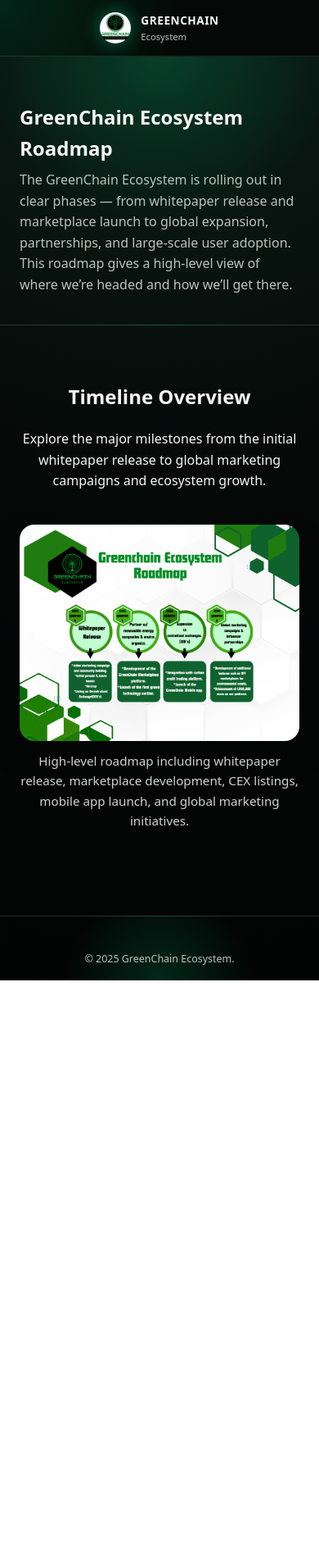
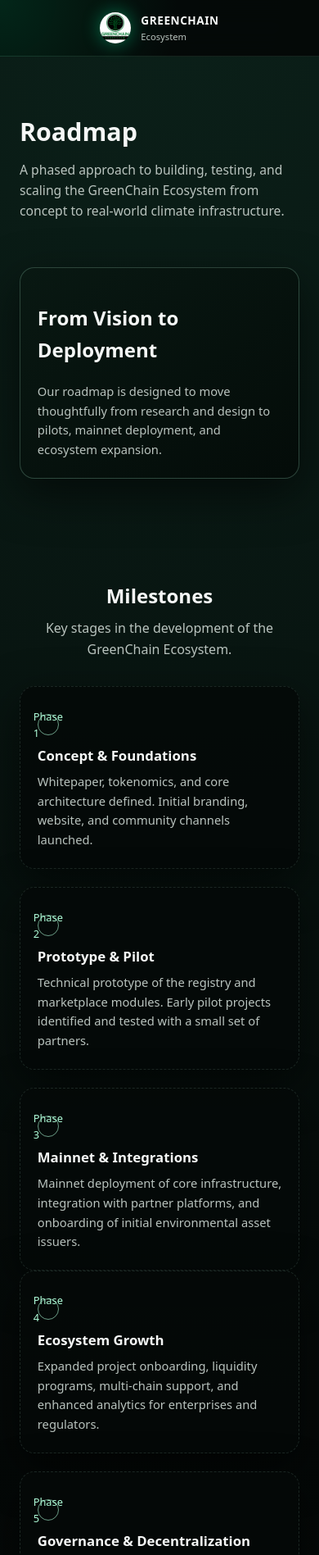
Before and after one commit to GreenchainECO-CEO/greenchain-ecosystem, a plain HTML site: page roadmap.html in a window 390 px wide. Shown: the top 1897 px of the page at 82% size. Before the commit the page ends 1196 px from the top, so only its background shows below. Drawn offline with Linux system fonts and the light colour scheme.

Commit message:
Update roadmap.html

```diff
--- a/roadmap.html
+++ b/roadmap.html
@@ -3,39 +3,8 @@
 <head>
   <meta charset="UTF-8" />
   <meta name="viewport" content="width=device-width, initial-scale=1.0" />
-  <title>GreenChain Ecosystem | Roadmap</title>
+  <title>Roadmap | GreenChain Ecosystem</title>
   <link rel="stylesheet" href="styles.css" />
-
-  <!-- Extra styling just for the roadmap image -->
-  <style>
-    .roadmap-hero-text {
-      max-width: 740px;
-      margin: 0 auto;
-    }
-
-    .roadmap-image-wrapper {
-      margin: 2.5rem auto 1rem auto;
-      max-width: 1100px;
-    }
-
-    .roadmap-image {
-      width: 100%;
-      height: auto;
-      border-radius: 18px;
-      box-shadow: 0 18px 40px rgba(0, 0, 0, 0.15);
-      display: block;
-    }
-
-    .text-center {
-      text-align: center;
-    }
-
-    .roadmap-caption {
-      font-size: 0.95rem;
-      opacity: 0.85;
-      margin-top: 0.75rem;
-    }
-  </style>
 </head>
 <body>
   <header class="site-header">
@@ -50,56 +19,153 @@
       <nav class="nav">
         <a href="mission.html">Mission</a>
         <a href="ecosystem.html">Ecosystem</a>
-        <a href="roadmap.html" class="nav-cta active">Roadmap</a>
+        <a href="roadmap.html">Roadmap</a>
         <a href="whitepaper.html">Whitepaper</a>
-        <a href="community.html">Join Community</a>
+        <a href="community.html" class="nav-cta">Join Community</a>
+        <a href="contact.html" class="nav-link nav-cta">Contact</a>
       </nav>
     </div>
   </header>
 
   <main>
-    <!-- Top roadmap section -->
-    <section class="page-hero">
-      <div class="container">
-        <h1>GreenChain Ecosystem Roadmap</h1>
-        <p class="roadmap-hero-text">
-          The GreenChain Ecosystem is rolling out in clear phases — from whitepaper
-          release and marketplace launch to global expansion, partnerships, and
-          large-scale user adoption. This roadmap gives a high-level view of where
-          we’re headed and how we’ll get there.
-        </p>
+    <section class="hero">
+      <div class="container hero-grid">
+        <div class="hero-text">
+          <h1>Roadmap</h1>
+          <p class="hero-sub">
+            A phased approach to building, testing, and scaling the GreenChain Ecosystem from concept
+            to real-world climate infrastructure.
+          </p>
+        </div>
+        <div class="hero-visual card glass">
+          <h2>From Vision to Deployment</h2>
+          <p>
+            Our roadmap is designed to move thoughtfully from research and design to pilots, mainnet
+            deployment, and ecosystem expansion.
+          </p>
+        </div>
       </div>
     </section>
 
-    <!-- Roadmap timeline image section -->
     <section class="section">
       <div class="container">
-        <h2 class="text-center">Timeline Overview</h2>
-        <p class="text-center">
-          Explore the major milestones from the initial whitepaper release to
-          global marketing campaigns and ecosystem growth.
-        </p>
+        <div class="section-header">
+          <h2>Milestones</h2>
+          <p>Key stages in the development of the GreenChain Ecosystem.</p>
+        </div>
 
-        <div class="roadmap-image-wrapper">
-          <!-- Make sure this filename matches the one you uploaded -->
-          <img
-            src="roadmap-timeline.png"
-            alt="GreenChain Ecosystem roadmap timeline from 2025 Q4 Whitepaper Release through 2026 expansion, partnerships, and global marketing."
-            class="roadmap-image"
-          />
-          <p class="roadmap-caption text-center">
-            High-level roadmap including whitepaper release, marketplace
-            development, CEX listings, mobile app launch, and global marketing
-            initiatives.
+        <div class="grid-3">
+          <div class="card outline">
+            <span class="step-label">Phase 1</span>
+            <h3>Concept & Foundations</h3>
+            <p>
+              Whitepaper, tokenomics, and core architecture defined. Initial branding, website,
+              and community channels launched.
+            </p>
+          </div>
+          <div class="card outline">
+            <span class="step-label">Phase 2</span>
+            <h3>Prototype & Pilot</h3>
+            <p>
+              Technical prototype of the registry and marketplace modules. Early pilot projects identified
+              and tested with a small set of partners.
+            </p>
+          </div>
+          <div class="card outline">
+            <span class="step-label">Phase 3</span>
+            <h3>Mainnet & Integrations</h3>
+            <p>
+              Mainnet deployment of core infrastructure, integration with partner platforms, and
+              onboarding of initial environmental asset issuers.
+            </p>
+          </div>
+        </div>
+
+        <div class="grid-3">
+          <div class="card outline">
+            <span class="step-label">Phase 4</span>
+            <h3>Ecosystem Growth</h3>
+            <p>
+              Expanded project onboarding, liquidity programs, multi-chain support, and enhanced analytics
+              for enterprises and regulators.
+            </p>
+          </div>
+          <div class="card outline">
+            <span class="step-label">Phase 5</span>
+            <h3>Governance & Decentralization</h3>
+            <p>
+              Progressive decentralization of decision-making, community governance mechanisms, and
+              long-term sustainability of the protocol.
+            </p>
+          </div>
+          <div class="card outline">
+            <span class="step-label">Ongoing</span>
+            <h3>Partnerships & R&D</h3>
+            <p>
+              Continuous research, new climate asset classes, and strategic partnerships to expand the
+              impact and reach of GreenChain.
+            </p>
+          </div>
+        </div>
+      </div>
+    </section>
+
+    <!-- Optional: visual roadmap image if you add one as 'roadmap.png' -->
+    <section class="section alt">
+      <div class="container">
+        <div class="section-header">
+          <h2>Visual Roadmap</h2>
+          <p>For a visual overview, see the timeline representation of key phases below.</p>
+        </div>
+        <div class="card glass" style="text-align:center;">
+          <!-- Replace 'roadmap.png' with your actual image file name if different -->
+          <img src="roadmap.png" alt="GreenChain Ecosystem Roadmap" class="roadmap-image" style="max-width:100%; height:auto;" />
+        </div>
+      </div>
+    </section>
+
+    <section class="section cta-section">
+      <div class="container cta-card card glass">
+        <div>
+          <h2>Want to Help Accelerate the Roadmap?</h2>
+          <p>
+            We are actively speaking with collaborators, partners, and potential investors who can help
+            unlock the next phases of this roadmap.
           </p>
+        </div>
+        <div class="cta-actions">
+          <a href="community.html" class="btn primary wide">Join the Community</a>
+          <a href="contact.html" class="btn ghost wide">Contact the Team</a>
         </div>
       </div>
     </section>
   </main>
 
   <footer class="site-footer">
+    <div class="container footer-grid">
+      <div>
+        <h4>GreenChain Ecosystem</h4>
+        <p>Building a transparent, decentralized infrastructure for environmental markets.</p>
+      </div>
+      <div>
+        <h4>Navigate</h4>
+        <ul>
+          <li><a href="mission.html">Mission</a></li>
+          <li><a href="ecosystem.html">Ecosystem</a></li>
+          <li><a href="roadmap.html">Roadmap</a></li>
+          <li><a href="whitepaper.html">Whitepaper</a></li>
+          <li><a href="contact.html">Contact</a></li>
+        </ul>
+      </div>
+      <div>
+        <h4>Community</h4>
+        <ul>
+          <li><a href="community.html">Join the Community</a></li>
+        </ul>
+      </div>
+    </div>
     <div class="container footer-bottom">
-      <span>© <span id="year"></span> GreenChain Ecosystem.</span>
+      <span>© <span id="year"></span> GreenChain Ecosystem. All rights reserved.</span>
     </div>
   </footer>
 
```
